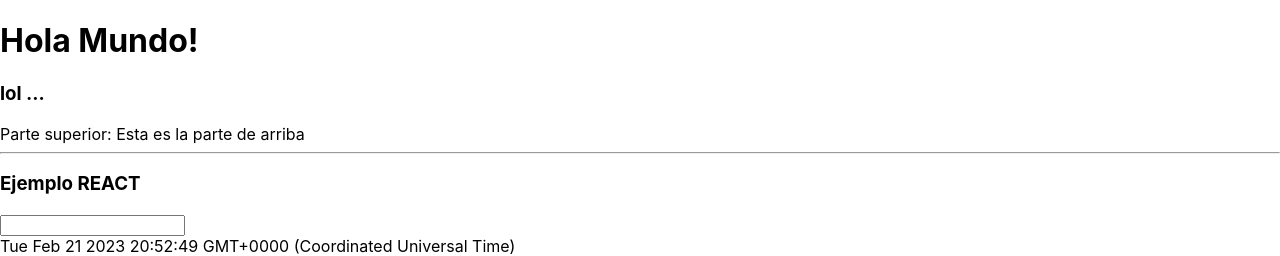
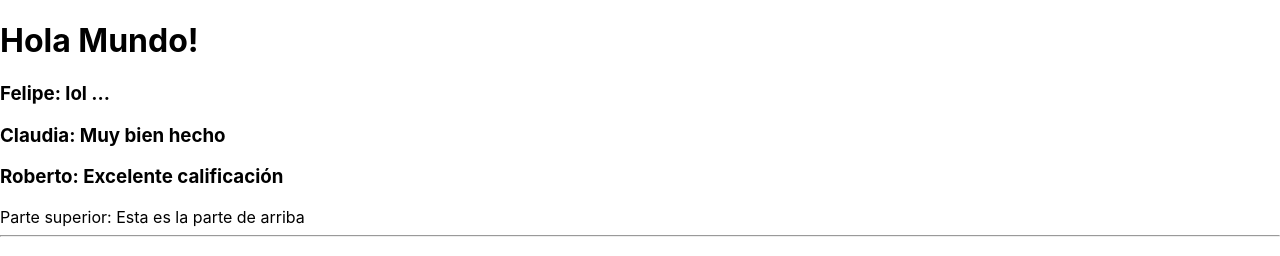
Before and after one commit to xavi-javi/curso-react-aspnetcore5, a React (Create React App) app in the folder peliculas-app/: page / in a window 1280 px wide. Shown: the top 256 px of the page. Built offline with nearby package versions, Linux system fonts and the light colour scheme.

Commit message:
46. Repitiendo Contenido

```diff
--- a/peliculas-app/src/App.tsx
+++ b/peliculas-app/src/App.tsx
@@ -27,10 +27,18 @@ function App() {
     setTexto(e.currentTarget.value);
   };
 
+  const calificaciones = [
+    {nombre: 'Felipe', calificacion: 75},
+    {nombre: 'Claudia', calificacion: 85},
+    {nombre: 'Roberto', calificacion: 95},
+  ];
+
   return (
     <>
       <h1>Hola Mundo!</h1>
-      <ContenidoDinamico calificacion={5}/>
+
+      {calificaciones.map(cal => <ContenidoDinamico key={cal.nombre} {...cal} /> )}
+
       <ProyectarContenido2
         parteSuperior={<span>Esta es la parte de arriba</span>}
         parteIntermedia={<EjemploReloj/>}
--- a/peliculas-app/src/ContenidoDinamico.tsx
+++ b/peliculas-app/src/ContenidoDinamico.tsx
@@ -10,7 +10,7 @@ function ContenidoDinamico(props: any) {
     return (
       <>
         <div>
-            <h3>Excelente calificación</h3>
+          <h3>{props.nombre}: Excelente calificación</h3>
         </div>
       </>
     );
@@ -18,7 +18,7 @@ function ContenidoDinamico(props: any) {
     return (
       <>
         <div>
-              <h3>Muy bien hecho</h3>
+          <h3>{props.nombre}: Muy bien hecho</h3>
         </div>
       </>
     );
@@ -26,7 +26,7 @@ function ContenidoDinamico(props: any) {
     return (
       <>
         <div>
-              <h3>lol ...</h3>
+          <h3>{props.nombre}: lol ...</h3>
         </div>
       </>
     );
```
Lines whose indentation alone changed are shown as unchanged.
